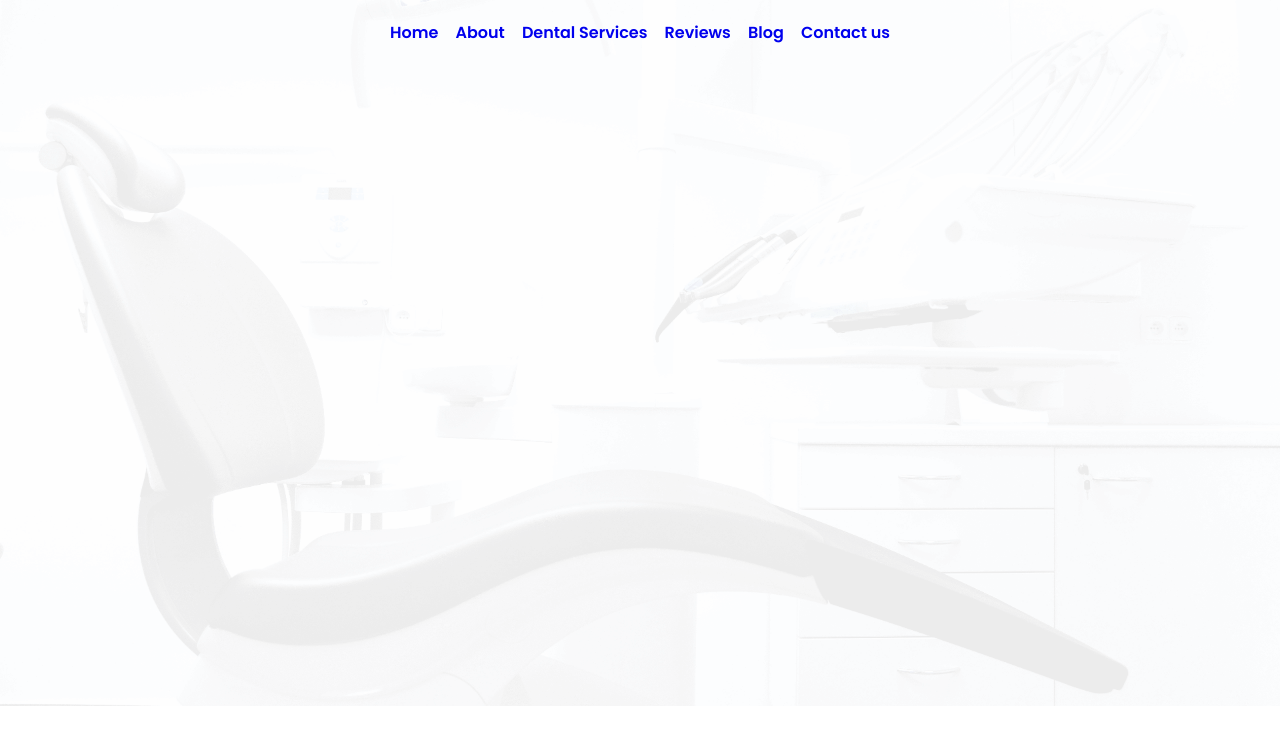
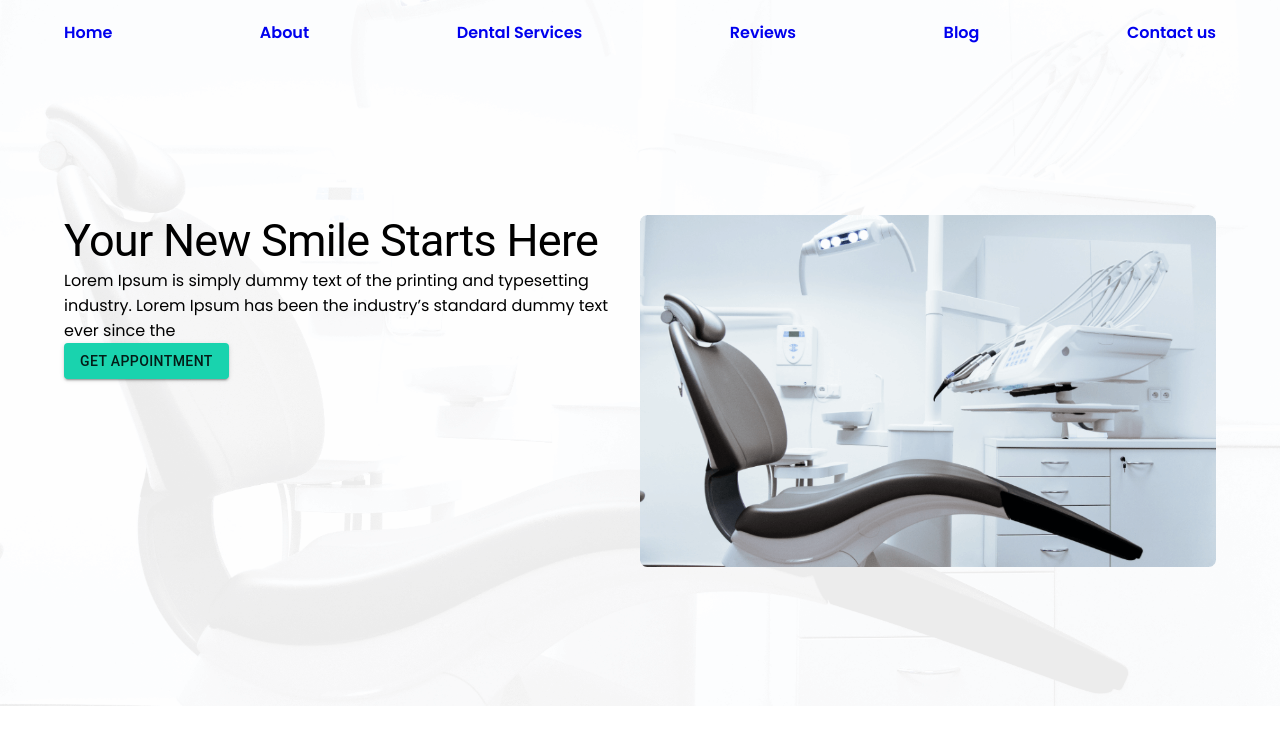
Before and after one commit to antusaha970/doctors-portal-client, a React (Create React App) app: page / in a window 1280 px wide. Shown: the top 744 px of the page. Built offline with nearby package versions, Linux system fonts and the light colour scheme.

Commit message:
coded top area

```diff
--- a/src/components/NavLinks/NavLinks.js
+++ b/src/components/NavLinks/NavLinks.js
@@ -4,7 +4,6 @@ import { Box } from '@mui/system';
 import React from 'react';
 
 const MenuStack = styled(Stack)(({ theme }) => ({
-    width:'500px',
     margin:'auto',
     justifyContent:'space-between',
     padding: '20px 0'
@@ -18,7 +17,7 @@ const MenuLink = styled(Typography)(({ theme }) => ({
 const NavLinks = () => {
     return (
         <Box>
-            <MenuStack direction="row" >
+            <MenuStack direction={{xs:'column',sm:'column',md:'row'}} >
                 <MenuLink variant="p" component='a' href="#Home">Home</MenuLink>
                 <MenuLink variant="p" component='a' href="#About">About</MenuLink>
                 <MenuLink variant="p" component='a' href="#Dental">Dental Services</MenuLink>
--- a/src/components/TopLanding/TopLanding.css
+++ b/src/components/TopLanding/TopLanding.css
@@ -6,3 +6,8 @@
     background-repeat: no-repeat;
     background-position: 0 -95px;
 }
+
+.img-top{
+    width: 100%;
+    height: 100%;
+}
--- a/src/components/TopLanding/TopLanding.js
+++ b/src/components/TopLanding/TopLanding.js
@@ -1,14 +1,38 @@
-import { Box } from '@mui/material';
+import { Box, Button, Typography } from '@mui/material';
+import { Container, Stack } from '@mui/system';
 import React from 'react';
 import NavLinks from '../NavLinks/NavLinks';
+import chair from '../../images/chair.png';
 import './TopLanding.css';
+import styled from '@emotion/styled';
 
+const TitleTop = styled(Typography)(({ theme }) => ({
+    fontWeight: '400',
+    fontSize: '45px'
+}))
 
 
 const TopLanding = () => {
     return (
         <Box className="bg-top">
-            <NavLinks></NavLinks>
+            <Container maxWidth="lg">
+                <NavLinks></NavLinks>
+                <Stack direction={{ xs: 'column', sm: 'column', md: 'row' }} sx={{ mt: { lg: '150px', xs: '80px' } }}>
+                    <Box flex={1}>
+                        <TitleTop variant='h1' component='h1'>
+                            Your New Smile
+                            Starts Here
+                        </TitleTop>
+                        <Typography variant='p' component='p'>
+                            Lorem Ipsum is simply dummy text of the printing and typesetting industry. Lorem Ipsum has been the industry’s standard dummy text ever since the
+                        </Typography>
+                        <Button variant='contained' >Get Appointment</Button>
+                    </Box>
+                    <Box flex={1}>
+                        <img src={chair} alt="landing chair" className='img-top' />
+                    </Box>
+                </Stack>
+            </Container>
         </Box>
     );
 };
```
